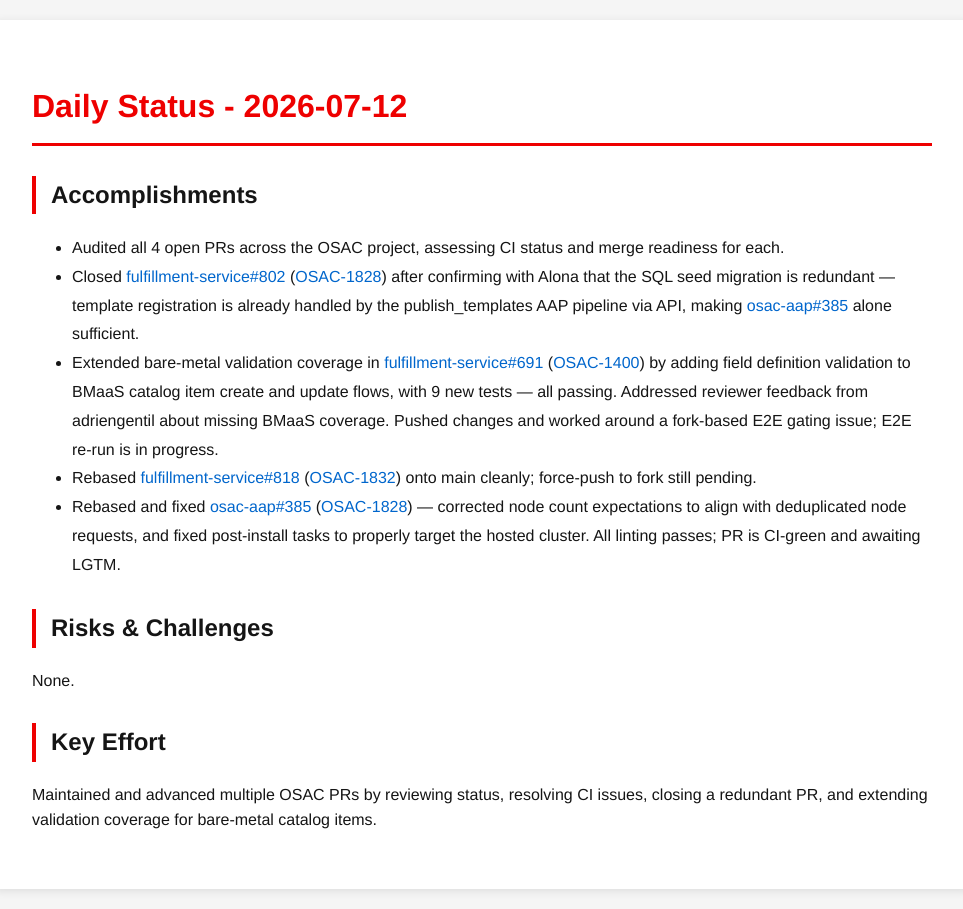
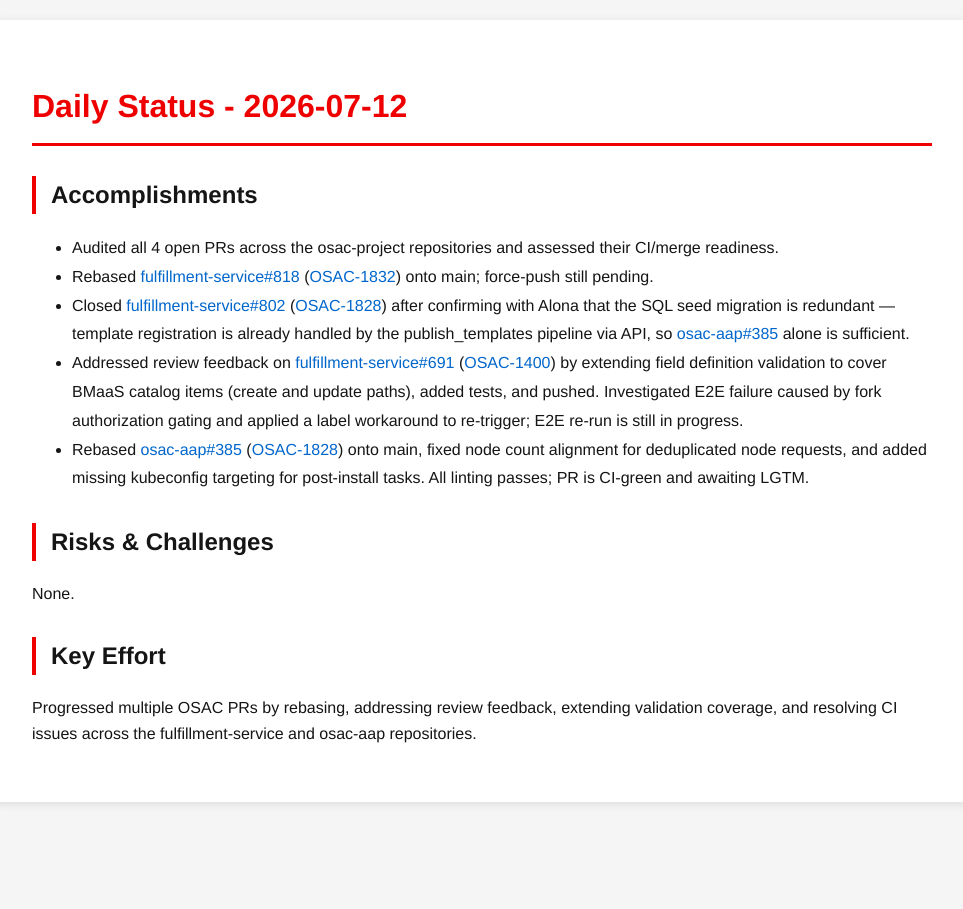
Before and after one commit to tzvatot/daily-status, a Jekyll site: the page built from 2026-07-12.md, in a window 1280 px wide. Shown: the whole page, without its empty margins (158-1121 px from the left). Built offline with Jekyll 4.4.1, drawn with Linux system fonts in a browser that asks for light colours.

Commit message:
Daily status update - 2026-07-12

```diff
--- a/2026-07-12.md
+++ b/2026-07-12.md
@@ -7,14 +7,14 @@ date: 2026-07-12
 # Daily Status - 2026-07-12
 
 ## Accomplishments
-- Audited all 4 open PRs across the OSAC project, assessing CI status and merge readiness for each.
-- Closed [fulfillment-service#802](https://github.com/osac-project/fulfillment-service/pull/802) ([OSAC-1828](https://redhat.atlassian.net/browse/OSAC-1828)) after confirming with Alona that the SQL seed migration is redundant — template registration is already handled by the publish_templates AAP pipeline via API, making [osac-aap#385](https://github.com/osac-project/osac-aap/pull/385) alone sufficient.
-- Extended bare-metal validation coverage in [fulfillment-service#691](https://github.com/osac-project/fulfillment-service/pull/691) ([OSAC-1400](https://redhat.atlassian.net/browse/OSAC-1400)) by adding field definition validation to BMaaS catalog item create and update flows, with 9 new tests — all passing. Addressed reviewer feedback from adriengentil about missing BMaaS coverage. Pushed changes and worked around a fork-based E2E gating issue; E2E re-run is in progress.
-- Rebased [fulfillment-service#818](https://github.com/osac-project/fulfillment-service/pull/818) ([OSAC-1832](https://redhat.atlassian.net/browse/OSAC-1832)) onto main cleanly; force-push to fork still pending.
-- Rebased and fixed [osac-aap#385](https://github.com/osac-project/osac-aap/pull/385) ([OSAC-1828](https://redhat.atlassian.net/browse/OSAC-1828)) — corrected node count expectations to align with deduplicated node requests, and fixed post-install tasks to properly target the hosted cluster. All linting passes; PR is CI-green and awaiting LGTM.
+- Audited all 4 open PRs across the osac-project repositories and assessed their CI/merge readiness.
+- Rebased [fulfillment-service#818](https://github.com/osac-project/fulfillment-service/pull/818) ([OSAC-1832](https://redhat.atlassian.net/browse/OSAC-1832)) onto main; force-push still pending.
+- Closed [fulfillment-service#802](https://github.com/osac-project/fulfillment-service/pull/802) ([OSAC-1828](https://redhat.atlassian.net/browse/OSAC-1828)) after confirming with Alona that the SQL seed migration is redundant — template registration is already handled by the publish_templates pipeline via API, so [osac-aap#385](https://github.com/osac-project/osac-aap/pull/385) alone is sufficient.
+- Addressed review feedback on [fulfillment-service#691](https://github.com/osac-project/fulfillment-service/pull/691) ([OSAC-1400](https://redhat.atlassian.net/browse/OSAC-1400)) by extending field definition validation to cover BMaaS catalog items (create and update paths), added tests, and pushed. Investigated E2E failure caused by fork authorization gating and applied a label workaround to re-trigger; E2E re-run is still in progress.
+- Rebased [osac-aap#385](https://github.com/osac-project/osac-aap/pull/385) ([OSAC-1828](https://redhat.atlassian.net/browse/OSAC-1828)) onto main, fixed node count alignment for deduplicated node requests, and added missing kubeconfig targeting for post-install tasks. All linting passes; PR is CI-green and awaiting LGTM.
 
 ## Risks & Challenges
 None.
 
 ## Key Effort
-Maintained and advanced multiple OSAC PRs by reviewing status, resolving CI issues, closing a redundant PR, and extending validation coverage for bare-metal catalog items.
+Progressed multiple OSAC PRs by rebasing, addressing review feedback, extending validation coverage, and resolving CI issues across the fulfillment-service and osac-aap repositories.
```
